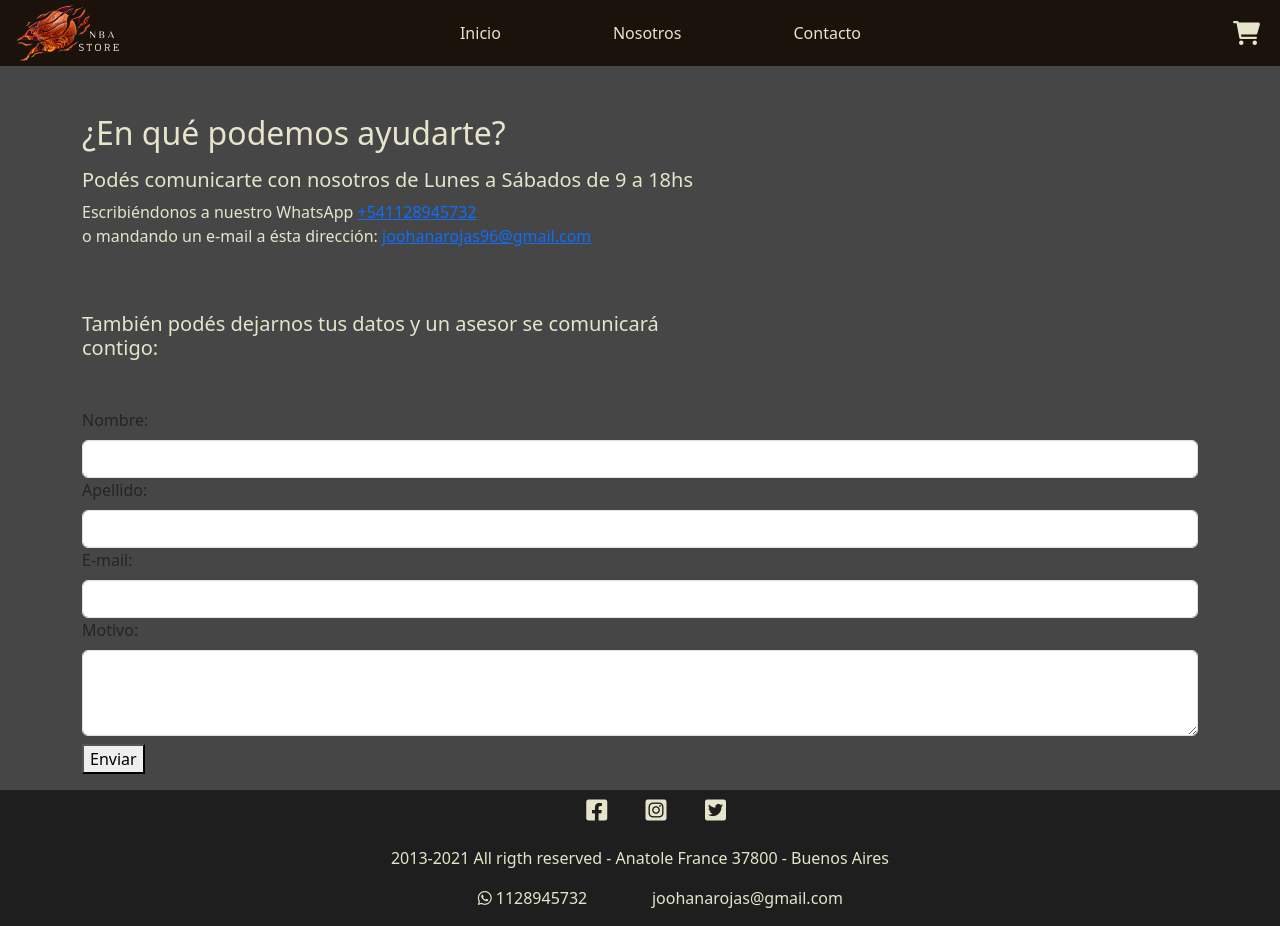
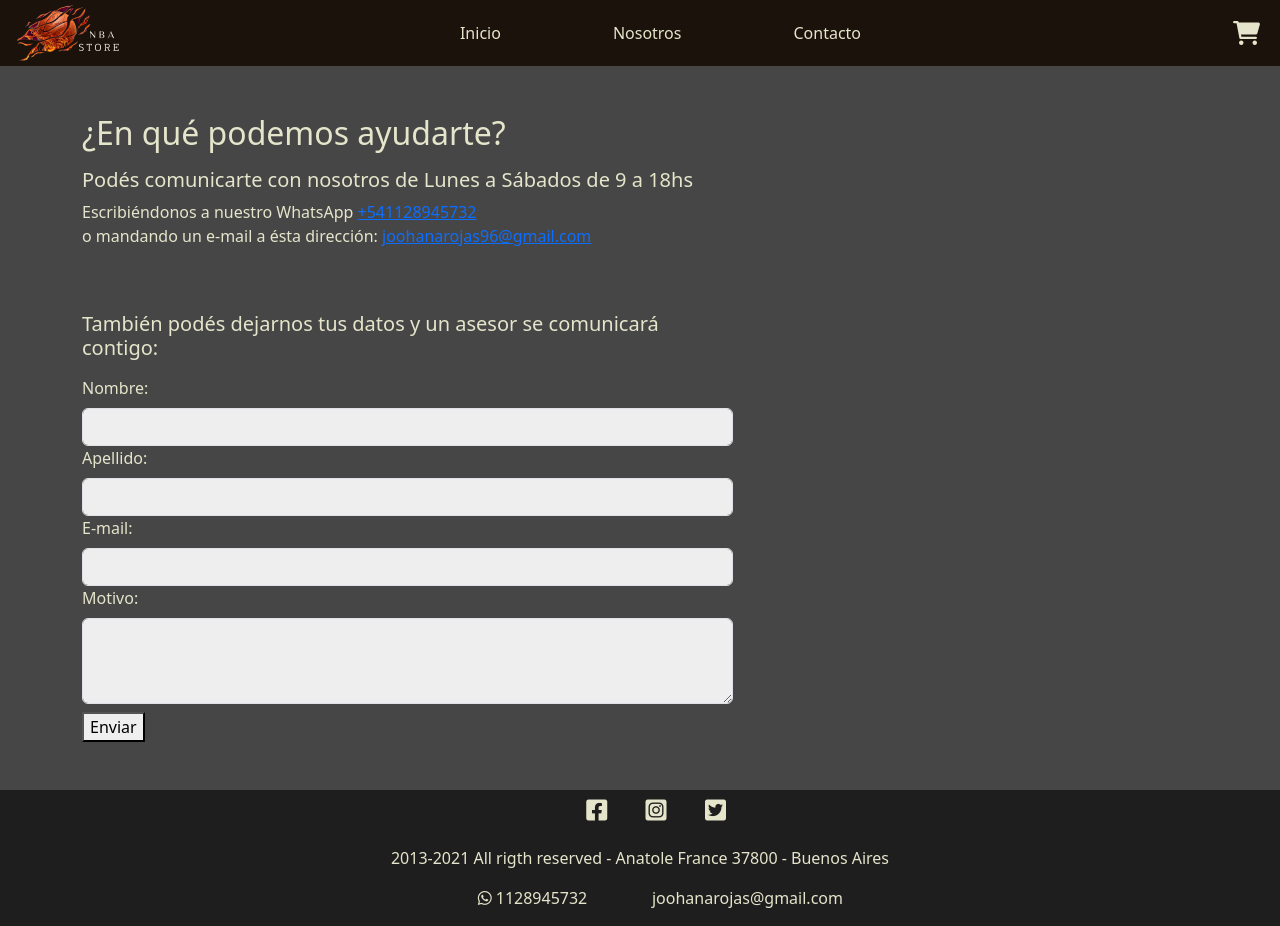
Before and after one commit to JohanaRojas32/Basquet-react, a React (Vite) app: page /contacto in a window 1280 px wide. Built offline with nearby package versions, Linux system fonts and the light colour scheme.

Commit message:
solucione problema de contacto.jsx mal acomodado

```diff
--- a/src/components/Form.jsx
+++ b/src/components/Form.jsx
@@ -5,7 +5,7 @@ const Form = () => {
 
 
 
-     <div className="mb-3">
+     <div className="col-7 mb-5 mt-3 titulo-destacado">
     <form action="https://formspree.io/f/xpzgwgeb" method="post" target="_blank">
     <label  className="form-label">Nombre:</label>
     <input type="text" className="form-control joha-form"  name='name'/>
--- a/src/components/PrincipioContacto.jsx
+++ b/src/components/PrincipioContacto.jsx
@@ -14,7 +14,7 @@ const PrincipioContacto = () => {
   </div>
 
 
-<div className=" col-7 my-5 titulo-destacado"  >
+<div className=" col-7  titulo-destacado"  >
   <h5>También podés dejarnos tus datos y un asesor se comunicará contigo:</h5>
 </div>
 
--- /dev/null
+++ b/src/pages/Contacto.css
@@ -0,0 +1,3 @@
+.joha-form {
+    background-color: #eee ;
+}
--- a/src/pages/Contacto.jsx
+++ b/src/pages/Contacto.jsx
@@ -1,3 +1,4 @@
+import './Contacto.css'
 import { Link } from 'react-router-dom'
 import Form from '../components/Form'
 import PrincipioContacto from '../components/PrincipioContacto'
@@ -6,9 +7,12 @@ const Contacto = () => {
   return (
 
     <>
+
       <PrincipioContacto />
 
-      <Form />
+
+     <Form />
+
 
     </>
 
```
